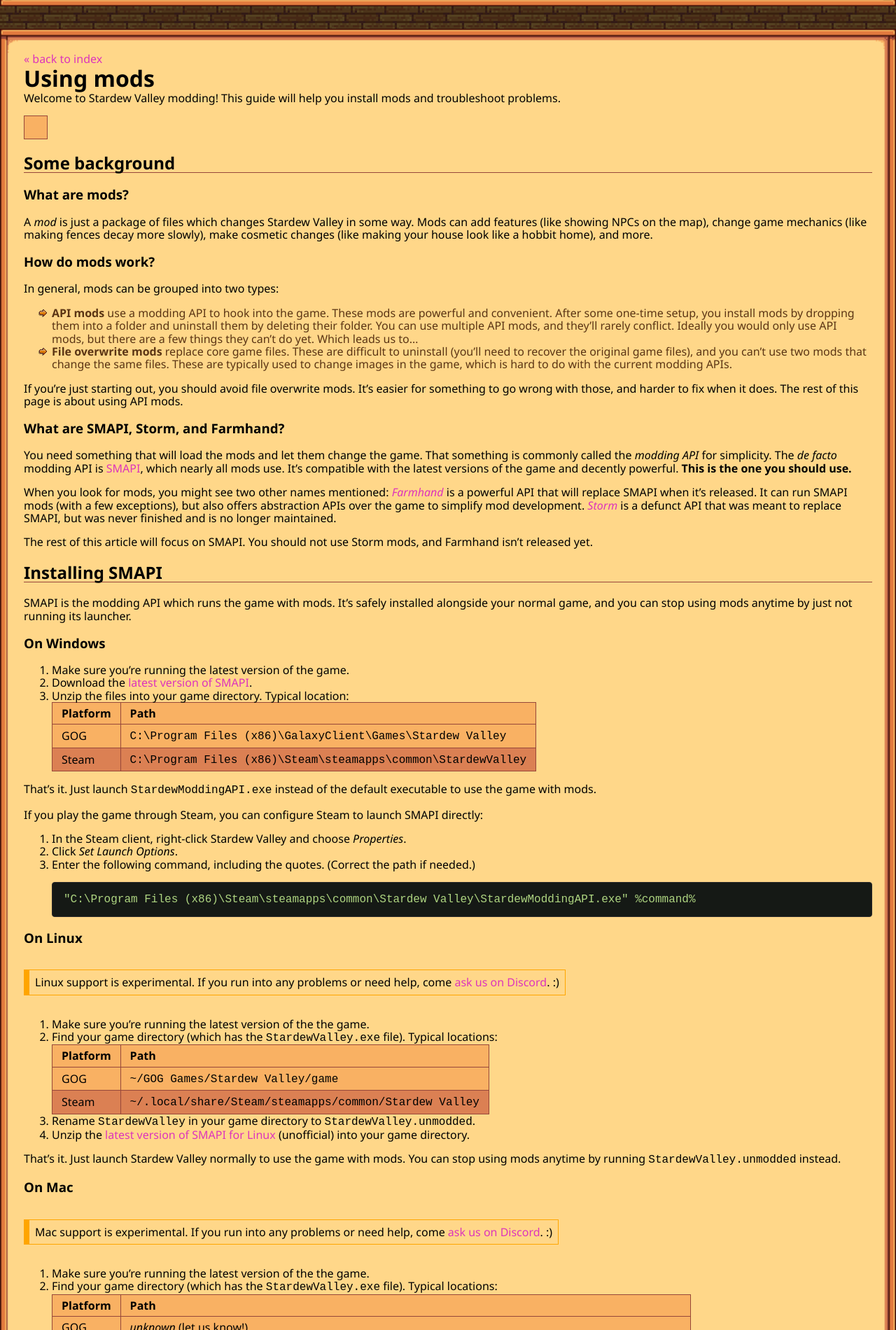
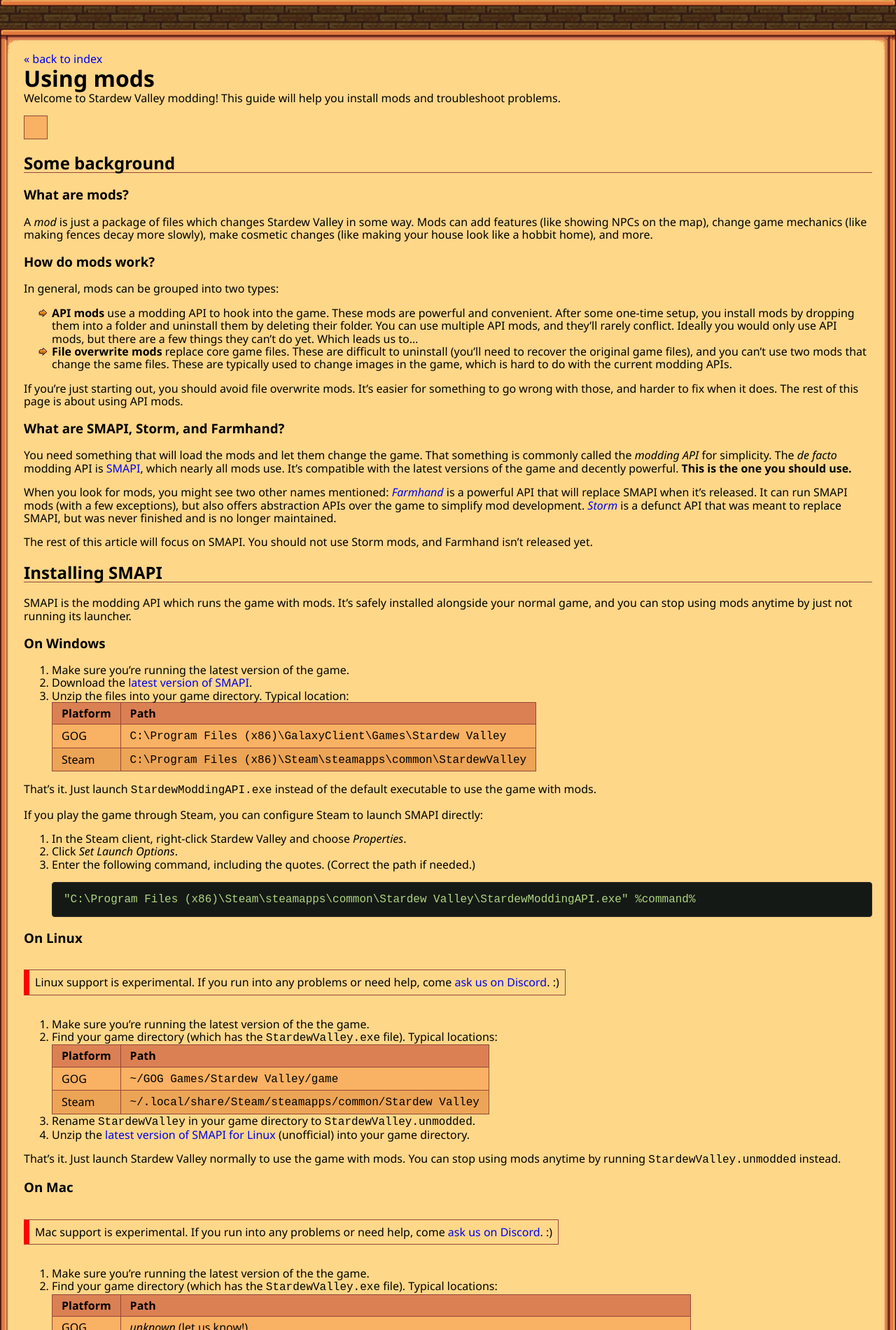
Before and after one commit to Pathoschild/canimod.github.io, a Jekyll site: the page built from guides/using-mods.md, in a window 1280 px wide. Shown: the part 363-2263 px from the top of the page at 70% size. Built offline with Jekyll 4.4.1, drawn with Linux system fonts in a browser that asks for light colours; nearby versions of some CDN libraries.

Commit message:
rebalance colour styles a bit

```diff
--- a/_config.yml
+++ b/_config.yml
@@ -2,7 +2,7 @@
 url: "http://canimod.com"
 repo_url: "https://github.com/canimod/canimod.github.io"
 baseurl: ""
-cache_version: "r11" # appended to asset paths
+cache_version: "r12" # appended to asset paths
 
 markdown: kramdown
 
--- a/css/main.css
+++ b/css/main.css
@@ -2,7 +2,7 @@
 ** Layout
 *********/
 html {
-    background: url('/images/background.png') #db8053;
+    background: url("/images/background.png") #db8053;
 }
 
 body {
@@ -23,9 +23,9 @@
     position: relative;
     border-radius: 10px;
     border: 22px solid transparent;
-    -webkit-border-image: url('/images/borders.png') 20;
-    -o-border-image: url('/images/borders.png') 20;
-    border-image: url('/images/borders.png') 20;
+    -webkit-border-image: url("/images/borders.png") 20;
+    -o-border-image: url("/images/borders.png") 20;
+    border-image: url("/images/borders.png") 20;
     border-image-width: 36px;
     margin: 2em auto 0 auto;
 }
@@ -70,23 +70,24 @@
     list-style-position: inside;
 }
 
+#toc li,
+#toc li a {
+    color: #5b3514;
+}
+
 /*********
 ** Common page elements
 *********/
 a {
     text-decoration: none;
-    color: #dd34bb;
 }
+
 a:hover {
     text-decoration: underline;
 }
 
 ul li {
-    list-style-image: url('/images/bullet.png');
-    color: #5b3514;
-}
-ul li a {
-    color: #5b2b2a;
+    list-style-image: url("/images/bullet.png");
 }
 
 h1 {
@@ -112,11 +113,12 @@
 }
 
 table tr:nth-child(2n) {
-    background-color: #db8053;
+    background-color: #eca456;
 }
 
 table th {
     font-weight: bold;
+    background-color: #db8053;
 }
 
 table th, table td {
@@ -177,6 +179,6 @@
 p.warning {
     display:inline-block;
     padding:0.5em;
-    border:1px solid orange;
-    border-left:8px solid orange;
+    border:1px solid #96473a;
+    border-left:8px solid red;
 }
```
